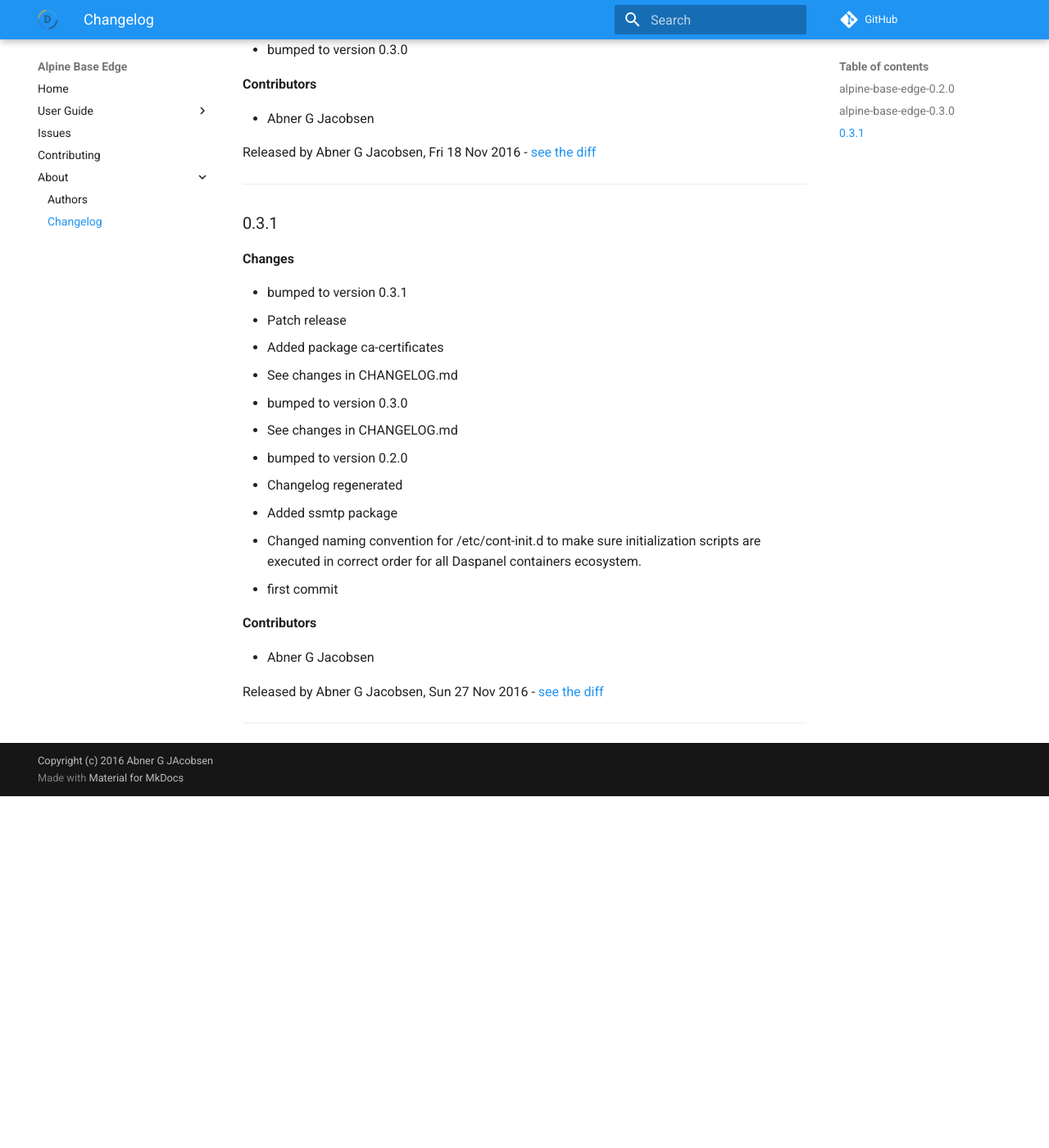
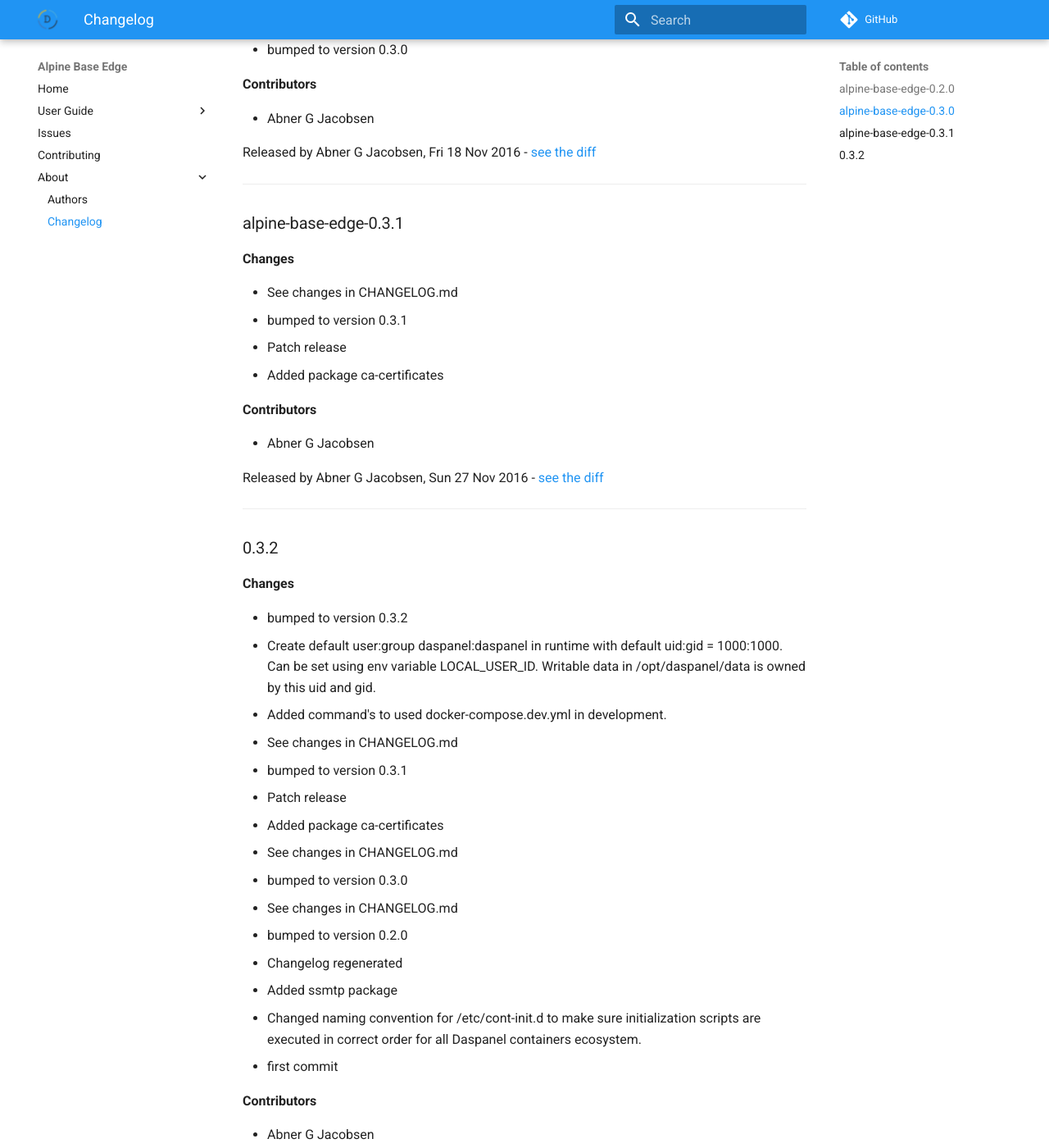
Before and after one commit to daspanel/alpine-base-edge, an MkDocs documentation site: the page built from docs/changelog.md, in a window 1280 px wide and 1400 px high, scrolled down 742 px. Shown: the whole window at 82% size. Built offline with MkDocs 1.6.1 and Material for MkDocs 9.7.7, drawn with Linux system fonts in a browser that asks for light colours; comment, search, counter and statistics services are not loaded; old or Windows-style settings are respelled for this version of MkDocs; before the commit the page ends 1713 px from its top, so only the background shows below that; some of the changed text lies outside the part shown.

Commit message:
See changes in CHANGELOG.md

```diff
--- a/docs/changelog.md
+++ b/docs/changelog.md
@@ -32,9 +32,29 @@
 [see the diff](https://github.com/admindaspanel/alpine-base-edge/compare/...#diff)
 ______________
 
-### 0.3.1
+### alpine-base-edge-0.3.1
 __Changes__
 
+- See changes in CHANGELOG.md
+- bumped to version 0.3.1
+- Patch release
+- Added package ca-certificates
+
+__Contributors__
+
+- Abner G Jacobsen
+
+Released by Abner G Jacobsen, Sun 27 Nov 2016 -
+[see the diff](https://github.com/admindaspanel/alpine-base-edge/compare/...#diff)
+______________
+
+### 0.3.2
+__Changes__
+
+- bumped to version 0.3.2
+- Create default user:group daspanel:daspanel in runtime with default uid:gid = 1000:1000. Can be set using env variable LOCAL_USER_ID. Writable data in /opt/daspanel/data is owned by this uid and gid.
+- Added command's to used docker-compose.dev.yml in development.
+- See changes in CHANGELOG.md
 - bumped to version 0.3.1
 - Patch release
 - Added package ca-certificates
```
Also changed, not shown: other parts of docs/changelog.md (+2 -2 lines), CHANGELOG.md (+23 -3 lines).
